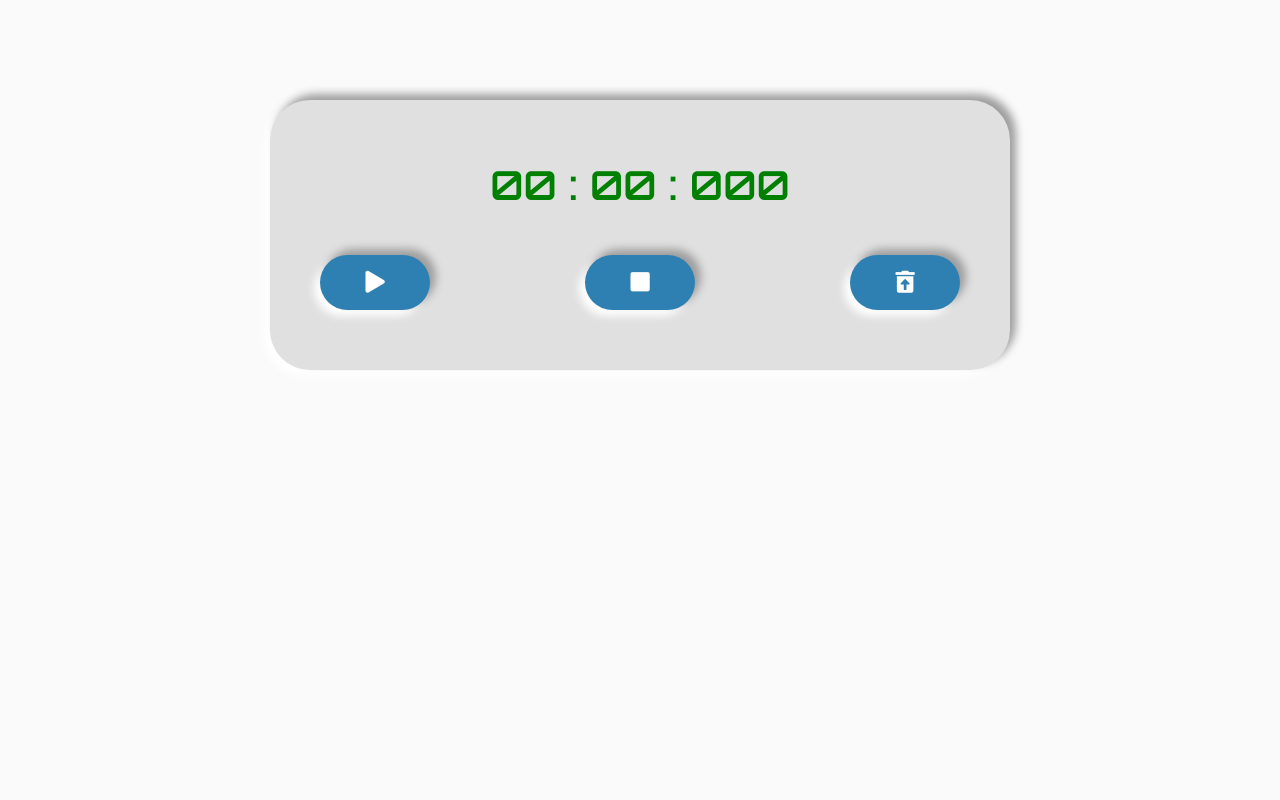
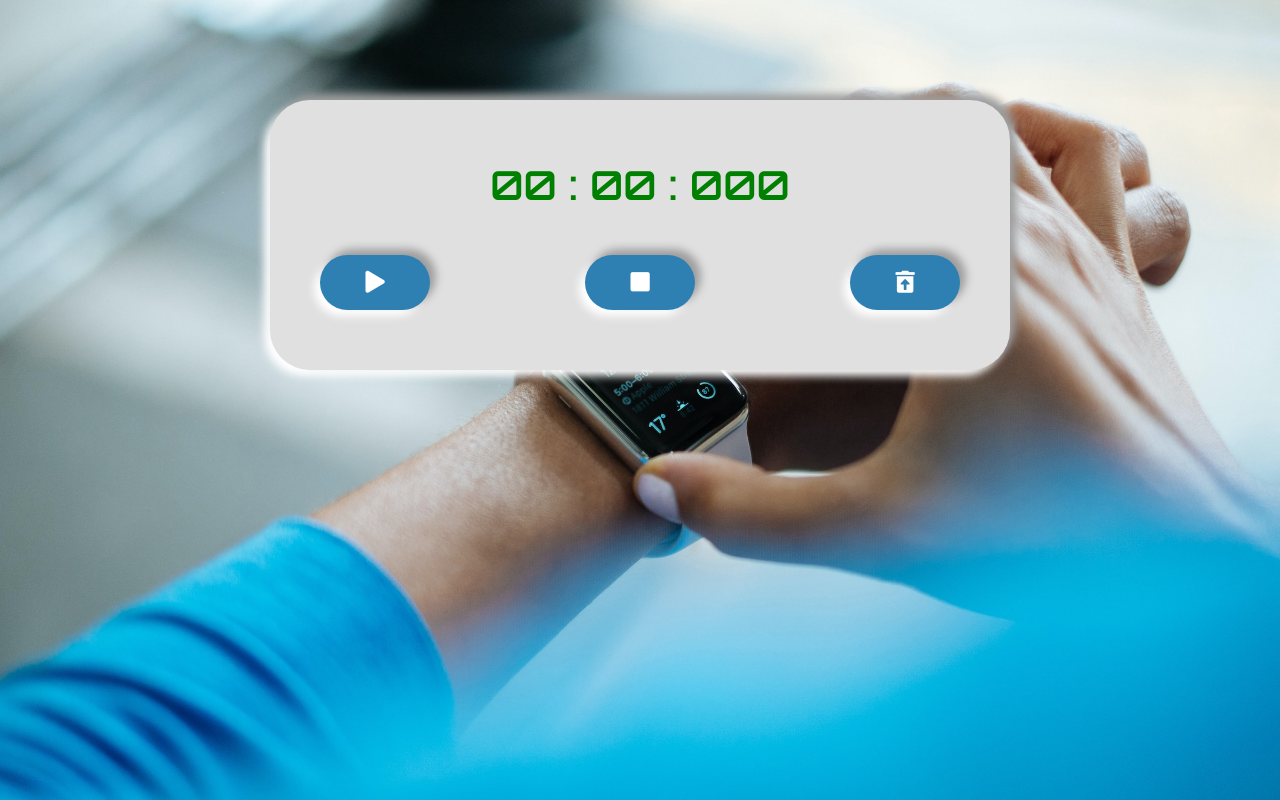
Before and after one commit to BF-FrontEnd-class/stop-watch-group-2, a plain HTML site: page index.html in a window 1280 px wide. Drawn offline with Linux system fonts and the light colour scheme.

Commit message:
add background image

```diff
--- a/styles/style.css
+++ b/styles/style.css
@@ -3,6 +3,8 @@
 body {
   font-family: Arial, Helvetica, sans-serif;
   background: #fafafa;
+  background-image: url('../assets/luke-chesser.jpg');
+  background-size: cover;
 }
 
 .container {
```
Also changed, not shown: assets/luke-chesser.jpg (added).
